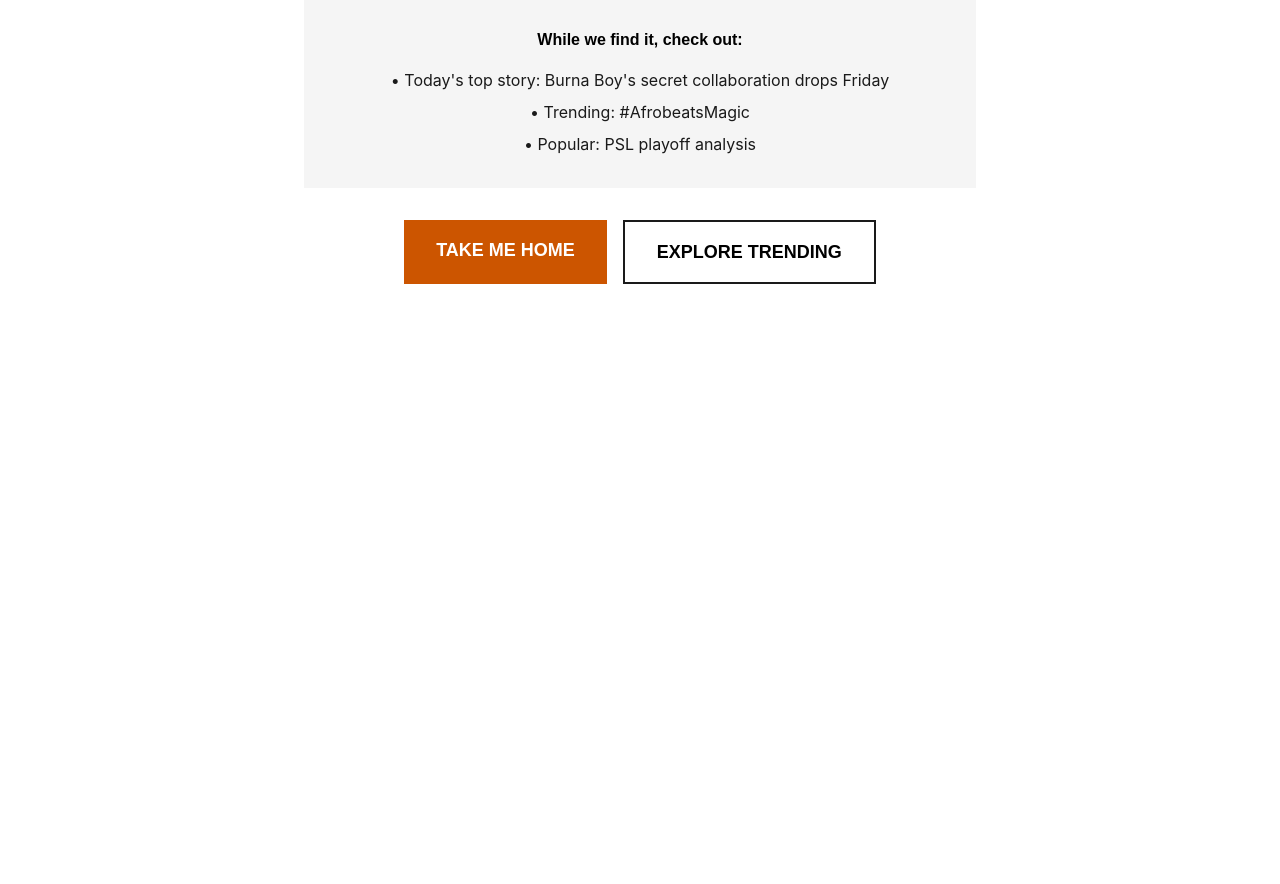
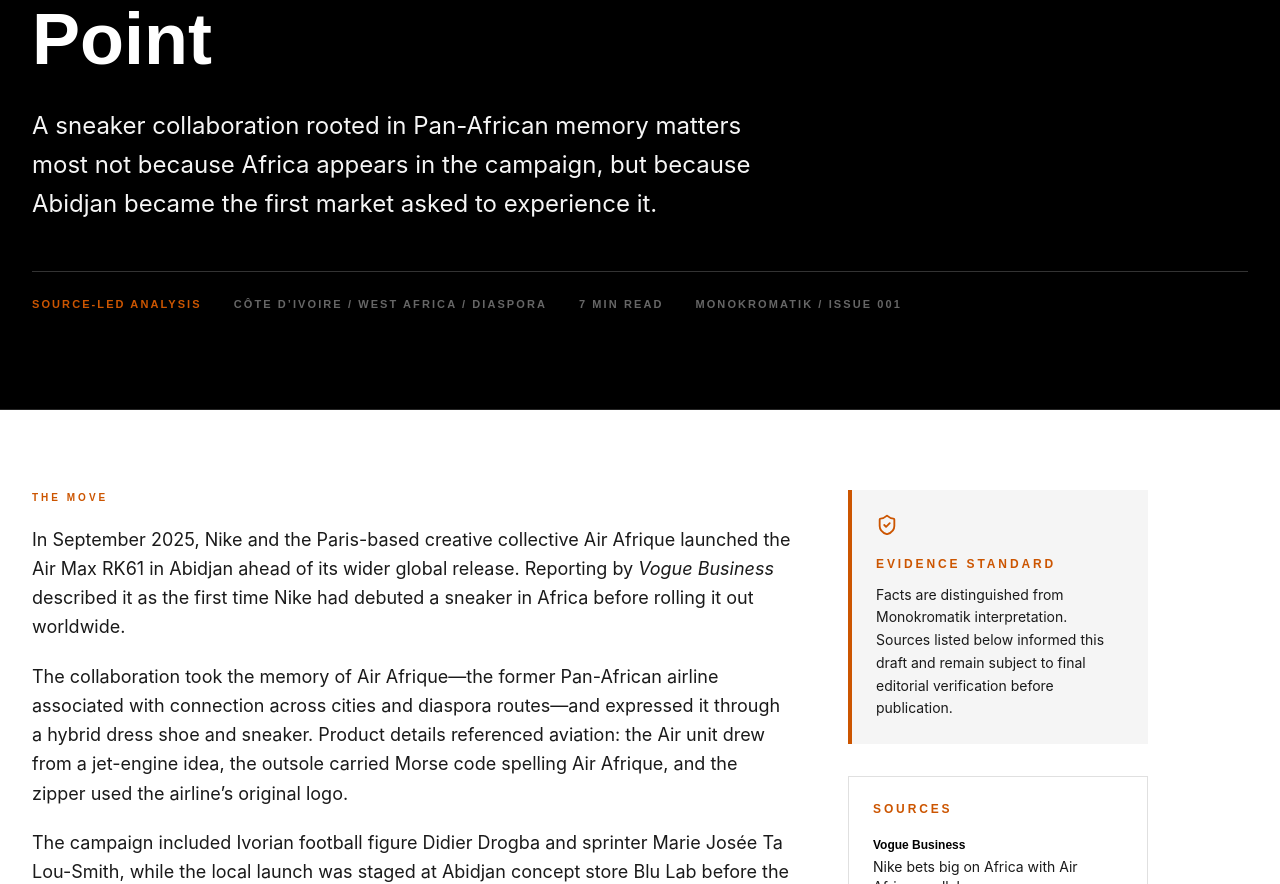
Before and after one commit to sshangasi-ux/monokromatik-production, a Next.js app: page /issues/001/the-work-nike-air-afrique in a window 1280 px wide. Before the commit this address had no page. Shown: the part 416-1300 px from the top of the page. Before the commit the page ends 800 px from the top, so only its background shows below. Built offline with nearby package versions, Linux system fonts and the light colour scheme.

Commit message:
feat: add first The Work case study draft

```diff
--- /dev/null
+++ b/app/issues/001/the-work-nike-air-afrique/page.tsx
@@ -0,0 +1,71 @@
+import IssueFeature, { FeatureSection, PullQuote } from '../../../components/IssueFeature';
+
+const sources = [
+  {
+    publisher: 'Vogue Business',
+    label: 'Nike bets big on Africa with Air Afrique collab',
+    href: 'https://www.vogue.com/article/nike-bets-big-on-africa-with-air-afrique-collab',
+    use: 'Primary reporting source for launch sequence, product details, campaign participants, retail access and quoted brand/partner statements.',
+  },
+];
+
+export default function TheWorkNikeAirAfriquePage() {
+  return (
+    <IssueFeature
+      franchise="THE WORK / CASE STUDY 001"
+      title="Nike × Air Afrique: When the Launch Point Becomes the Point"
+      standfirst="A sneaker collaboration rooted in Pan-African memory matters most not because Africa appears in the campaign, but because Abidjan became the first market asked to experience it."
+      market="CÔTE D’IVOIRE / WEST AFRICA / DIASPORA"
+      readingTime="7 MIN READ"
+      evidence="SOURCE-LED ANALYSIS"
+      sources={sources}
+      next={{ label: 'Will It Land? Orange WoMen’s Football', href: '/issues/001/will-it-land-orange-womens-football' }}
+    >
+      <FeatureSection title="The move">
+        <p>In September 2025, Nike and the Paris-based creative collective Air Afrique launched the Air Max RK61 in Abidjan ahead of its wider global release. Reporting by <em>Vogue Business</em> described it as the first time Nike had debuted a sneaker in Africa before rolling it out worldwide.</p>
+        <p>The collaboration took the memory of Air Afrique—the former Pan-African airline associated with connection across cities and diaspora routes—and expressed it through a hybrid dress shoe and sneaker. Product details referenced aviation: the Air unit drew from a jet-engine idea, the outsole carried Morse code spelling Air Afrique, and the zipper used the airline’s original logo.</p>
+        <p>The campaign included Ivorian football figure Didier Drogba and sprinter Marie Josée Ta Lou-Smith, while the local launch was staged at Abidjan concept store Blu Lab before the global release scheduled for October 2025.</p>
+      </FeatureSection>
+
+      <PullQuote>The most important creative decision was not only what the shoe referenced. It was where the story was allowed to begin.</PullQuote>
+
+      <FeatureSection title="The strategic bet">
+        <p>For decades, consumers on the continent have often encountered globally coveted products after the cultural conversation has already happened elsewhere—through resale, overseas networks, shipping premiums or imported launch culture. This collaboration interrupted that sequence.</p>
+        <p>The Abidjan-first launch made place part of the product proposition. It signalled that the market connected to the cultural memory was not merely a backdrop or a later distribution destination; it was entitled to receive the experience first.</p>
+        <p>This is a different kind of localisation. It does not begin with adapting global creative into an African setting. It begins with acknowledging that African memory, retail community and consumer access can legitimately organise a global product story.</p>
+      </FeatureSection>
+
+      <FeatureSection title="The creative expression">
+        <p>Air Afrique is especially useful as a collaborator because its subject is not generic African visibility. It works with memory, mobility and Afro-diasporic connection. The former airline gives the collaboration an emotional territory richer than a surface-level print, palette or celebrity endorsement: it evokes journeys, return, pride and a continental imagination once embodied in flight routes.</p>
+        <p>That memory is carried across product design, cast, film context and launch geography. Drogba’s presence connects Côte d’Ivoire to recognisable global sport status; Ta Lou-Smith expands the performance narrative; and the Abidjan experience allows local sneaker and streetwear communities to take part in the release itself.</p>
+        <p>Monokromatik’s read is that the work is strongest when the heritage reference and the commercial mechanic align. A product inspired by connection is less convincing if the people closest to that meaning are only asked to see it from a distance.</p>
+      </FeatureSection>
+
+      <FeatureSection title="The evidence">
+        <p><em>Vogue Business</em> reported that the launch took place at Blu Lab in Abidjan on 27 September 2025, with the shoe quickly selling on launch. The publication also reported that the shoe was available to local consumers before other markets and that payment methods included locally familiar mobile-money platforms such as Orange Money and Wave.</p>
+        <p>The same reporting cited Blu Lab’s statement that sneaker consumers in Côte d’Ivoire had commonly relied on overseas networks and additional shipping or import costs to access sought-after releases. That claim points to a practical access problem the collaboration attempted to address, though this draft does not claim long-term sales or market impact beyond the reported launch outcome.</p>
+        <p>Reported social attention around the campaign is useful as evidence of conversation, not proof of sustained brand equity. The larger test will be whether Africa-first access becomes a repeated Nike behaviour rather than a singular cultural moment.</p>
+      </FeatureSection>
+
+      <PullQuote>Africa-first storytelling becomes more credible when it is matched by Africa-first access.</PullQuote>
+
+      <FeatureSection title="The African read">
+        <p>This work offers a useful correction to the way international brands often approach African relevance. The continent does not only contribute inspiration, celebrity or social heat. It also contains retail communities, payment behaviours, memory systems and consumers capable of being first—not merely eventually included.</p>
+        <p>There is also a diaspora layer. Air Afrique’s memory is inherently mobile: it speaks to routes and relationships between the continent and people living beyond it. For brands trying to work across African and diaspora audiences, that shared cultural infrastructure can be more powerful than an artificially broad “Africa” campaign.</p>
+        <p>The risk, as with all heritage-led collaborations, is that nostalgia is used as emotional capital without enough durable value returning to the communities that make it meaningful. A single launch can signal intent. A programme of local access, partnerships, creator authorship and sustained distribution would prove strategy.</p>
+      </FeatureSection>
+
+      <FeatureSection title="Lessons for brand builders">
+        <p><strong>Start where the meaning lives.</strong> When cultural memory or authorship is central to an idea, the first audience and first experience should reflect that truth.</p>
+        <p><strong>Make access part of the creative.</strong> Distribution, payment and retail partnership are not operational afterthoughts when historical exclusion is part of the audience experience.</p>
+        <p><strong>Credit the collaborators who carry context.</strong> An Africa-relevant campaign is stronger when local or diaspora creative partners have visible authorship, not only casting.</p>
+        <p><strong>Judge repetition, not novelty.</strong> The real mark of this work will be whether it creates an ongoing route for African-first product moments and creative participation.</p>
+      </FeatureSection>
+
+      <FeatureSection title="Confidence and limitations">
+        <p>This analysis is based primarily on one detailed professional report containing attributed statements from Nike, Air Afrique and Blu Lab. Before production publication, Monokromatik should add official Nike or Air Afrique campaign-film embeds and confirm any creative-credit, asset-use and availability details shown on the final page.</p>
+        <p>Verified at draft stage: reported launch sequence, Abidjan event, product design references, named campaign participants and attributed commentary in the cited report. Interpretation: the implications for Africa-first access, authorship and repeatable brand strategy.</p>
+      </FeatureSection>
+    </IssueFeature>
+  );
+}
```
